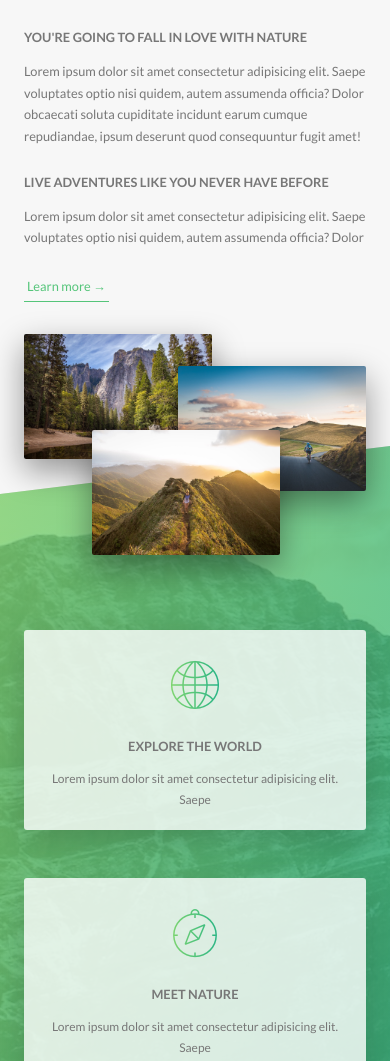
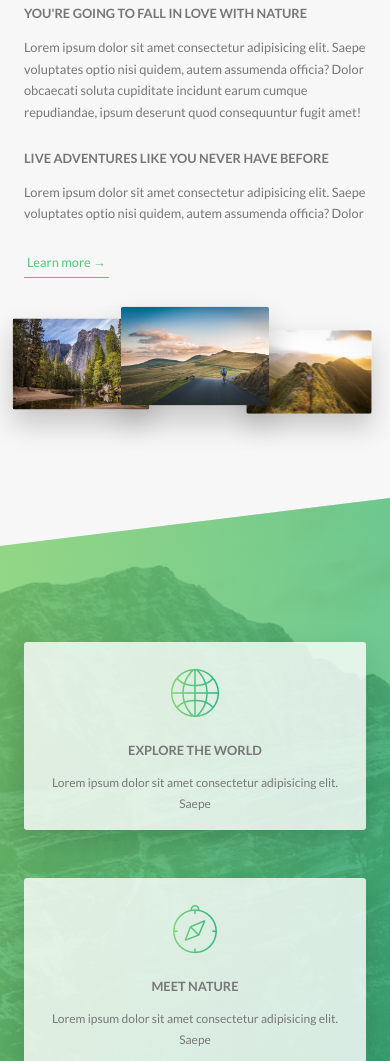
Before and after one commit to codecamjam/advanced-css-course, a website: page Natours/index.html in a window 390 px wide. Shown: the part 938-1999 px from the top of the page. Drawn offline with Linux system fonts and the light colour scheme.

Commit message:
l58 writing media queries  - layout, about, and section features

```diff
--- a/Natours/sass/base/_utilities.scss
+++ b/Natours/sass/base/_utilities.scss
@@ -8,10 +8,18 @@
 
 .u-margin-bottom-medium {
   margin-bottom: 4rem !important;
+
+  @include respond(tab-port) {
+    margin-bottom: 3rem !important;
+  }
 }
 
 .u-margin-bottom-big {
   margin-bottom: 8rem !important;
+
+  @include respond(tab-port) {
+    margin-bottom: 5rem !important;
+  }
 }
 
 .u-margin-top-big {
--- a/Natours/sass/components/_composition.scss
+++ b/Natours/sass/components/_composition.scss
@@ -10,19 +10,43 @@
     transition: all 0.2s;
     outline-offset: 2rem;
 
+    @include respond(tab-port) {
+      float: left;
+      position: relative;
+      width: 33.3333333%;
+      box-shadow: 0 1.5rem 3rem rgba($color-black, 0.2);
+    }
+
     &--p1 {
       left: 0;
       top: -2rem;
+
+      @include respond(tab-port) {
+        top: 0;
+        transform: scale(1.2);
+      }
     }
 
     &--p2 {
       right: 0rem;
       top: 2rem;
+
+      @include respond(tab-port) {
+        top: -1rem;
+        transform: scale(1.3);
+        z-index: 100;
+      }
     }
 
     &--p3 {
       left: 20%;
       top: 10rem;
+
+      @include respond(tab-port) {
+        top: 1rem;
+        left: 0;
+        transform: scale(1.1);
+      }
     }
 
     &:hover {
@@ -30,6 +54,10 @@
       transform: scale(1.05) translateY(-0.5rem);
       box-shadow: 0 1.5rem 4rem rgba($color-black, 0.5);
       z-index: 20;
+
+      @include respond(tab-port) {
+        outline: none;
+      }
     }
   }
 
--- a/Natours/sass/components/_feature-box.scss
+++ b/Natours/sass/components/_feature-box.scss
@@ -5,8 +5,11 @@
   text-align: center;
   border-radius: 3px;
   box-shadow: 0 1.5rem 4rem rgba($color-black, 0.15);
+  transition: transform 0.3s ease-in;
 
-  transition: transform 0.3s ease-in;
+  @include respond(tab-port) {
+    padding: 2rem;
+  }
 
   &:hover {
     transform: translateY(-1.5rem) scale(1.03) translateZ(0);
@@ -24,5 +27,9 @@
     -webkit-background-clip: text;
     background-clip: text;
     color: transparent;
+
+    @include respond(tab-port) {
+      margin-bottom: 0;
+    }
   }
 }
--- a/Natours/sass/layout/_footer.scss
+++ b/Natours/sass/layout/_footer.scss
@@ -10,6 +10,10 @@
   &__logo-box {
     text-align: center;
     margin-bottom: 8rem;
+
+    @include respond(tab-port) {
+      margin-bottom: 4rem;
+    }
   }
 
   &__logo {
@@ -25,6 +29,7 @@
     @include respond(tab-port) {
       width: 100%;
       text-align: center;
+      white-space: nowrap;
     }
   }
 
--- a/Natours/sass/pages/_home.scss
+++ b/Natours/sass/pages/_home.scss
@@ -2,10 +2,14 @@
   background-color: $color-grey-light-1;
   padding: 25rem 0;
   margin-top: -20vh;
+
+  @include respond(tab-port) {
+    // padding: 25rem 0;
+  }
 }
 
 .section-features {
-  padding: 20rem 0;
+  padding: 20rem 2rem;
   background-image: linear-gradient(
       to right bottom,
       rgba($color-primary-light, 0.8),
@@ -19,18 +23,29 @@
   & > * {
     transform: skewY(7deg);
   }
+
+  @include respond(tab-port) {
+    padding: 15rem 0;
+  }
 }
 
 .section-tours {
   background-color: $color-grey-light-1;
-  padding: 25rem 0 15rem;
+  padding: 25rem 0 15rem 0;
   margin-top: -10rem;
+
+  @include respond(tab-port) {
+    padding: 20rem 0 10rem 0;
+  }
 }
 
 .section-stories {
   padding: 5rem 0;
+  position: relative;
 
-  position: relative;
+  @include respond(tab-port) {
+    padding: 10rem 0;
+  }
 }
 
 .section-book {
@@ -41,6 +56,10 @@
     $color-primary-light,
     $color-primary-dark
   );
+
+  @include respond(tab-port) {
+    padding: 10rem 0;
+  }
 }
 
 .book {
```
Also changed, not shown: Natours/css/style.comp.css.
